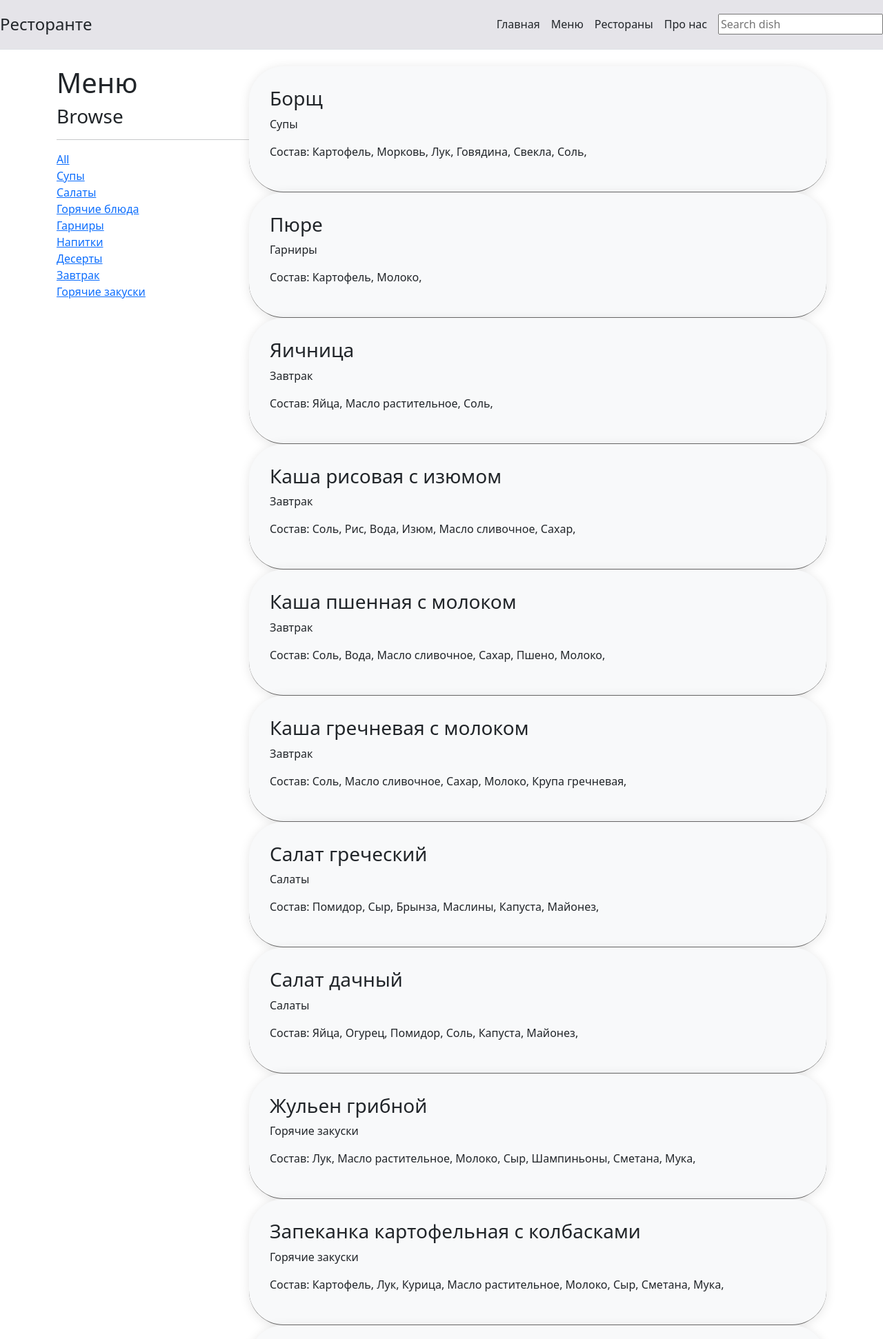
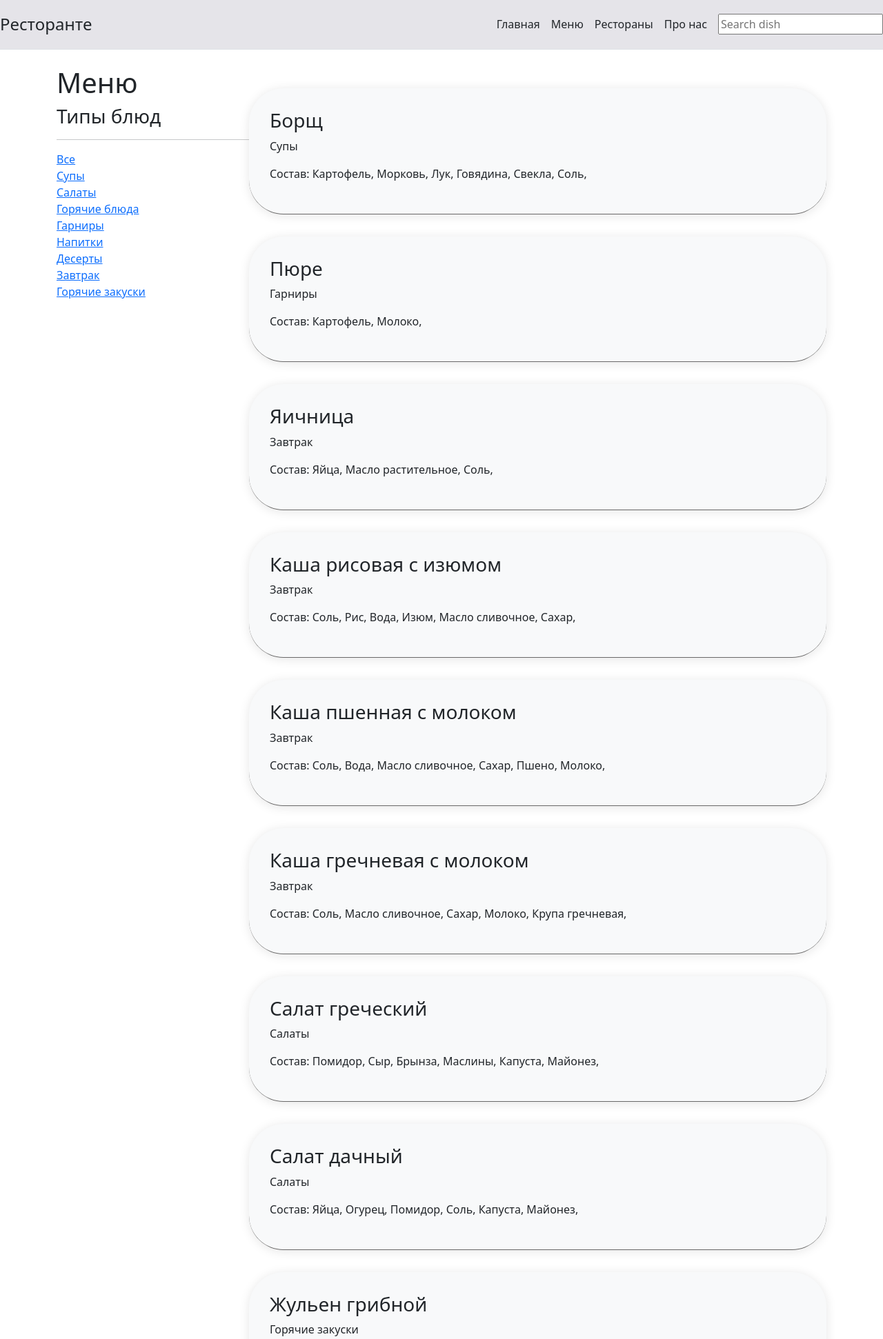
Before and after one commit to Pochapil/MSU_Django, a Django app: page /menu in a window 1280 px wide. Shown: the top 1942 px of the page at 69% size. Run offline with Django 4.2, Linux system fonts and the light colour scheme; data comes from the database, SQL or seed files in the repository.

Commit message:
отступы

```diff
--- a/templates/app/base.html
+++ b/templates/app/base.html
@@ -52,6 +52,7 @@
         border-top: 1px solid #37332a;
         border-bottom: 1px solid #28251f;
         padding: 60px 0 30px 0;
+        margin-top: 80px;
     }
 
 
--- a/templates/app/menu.html
+++ b/templates/app/menu.html
@@ -22,6 +22,7 @@
 
     <style>
         .box {
+            margin-top: 32px;
             padding: 30px 30px;
             box-shadow: 0px 2px 15px rgb(0 0 0 / 10%);
             transition: all ease-in-out 0.3s;
@@ -39,11 +40,11 @@
 
         <div>
             <h1>Меню</h1>
-            <h3>Browse</h3>
+            <h3>Типы блюд</h3>
             <hr>
 
             <div>
-                <a href="{% url 'menu' %}">All</a>
+                <a href="{% url 'menu' %}">Все</a>
             </div>
 
             {% for dish_type in dish_types %}
```
